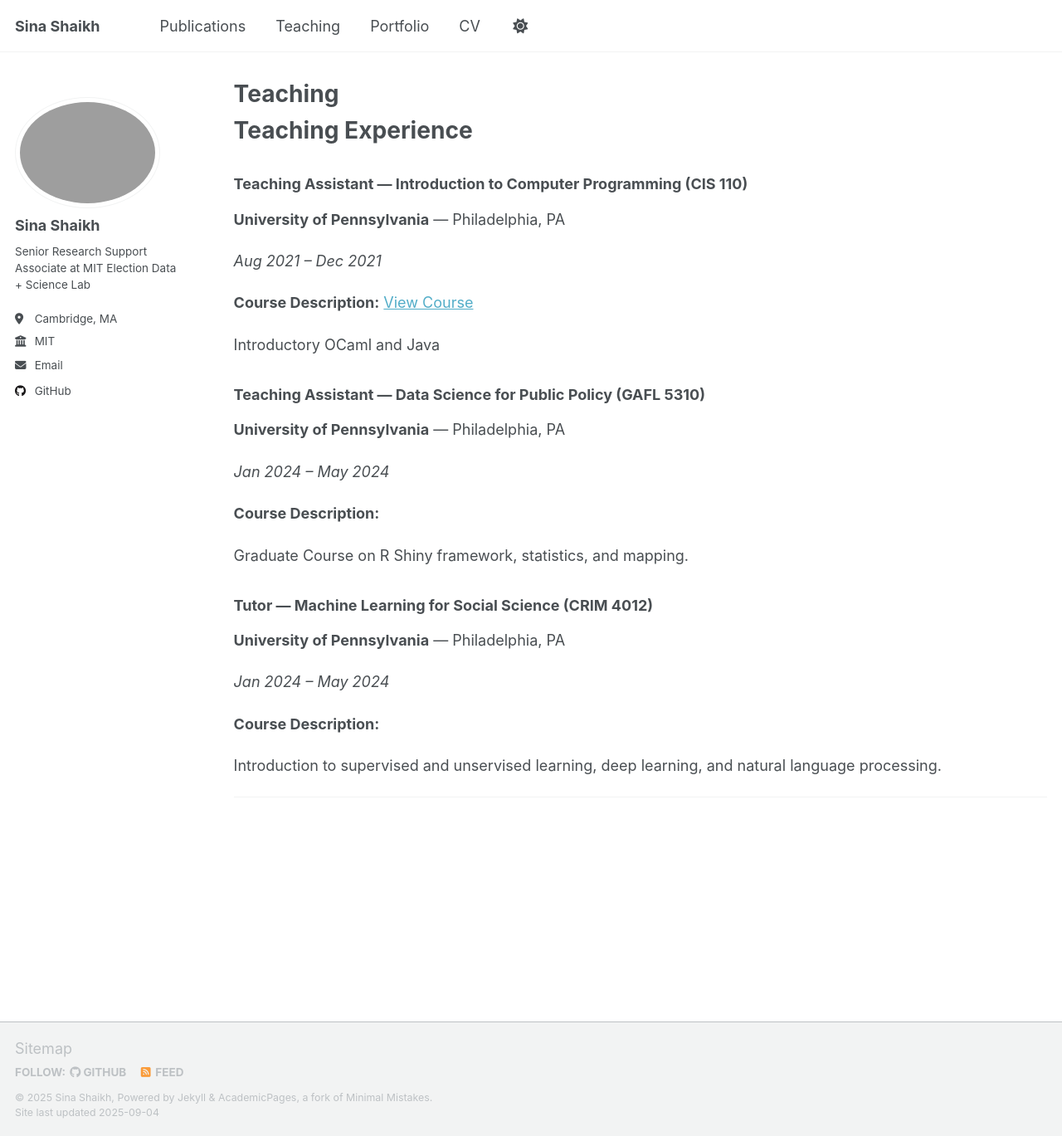
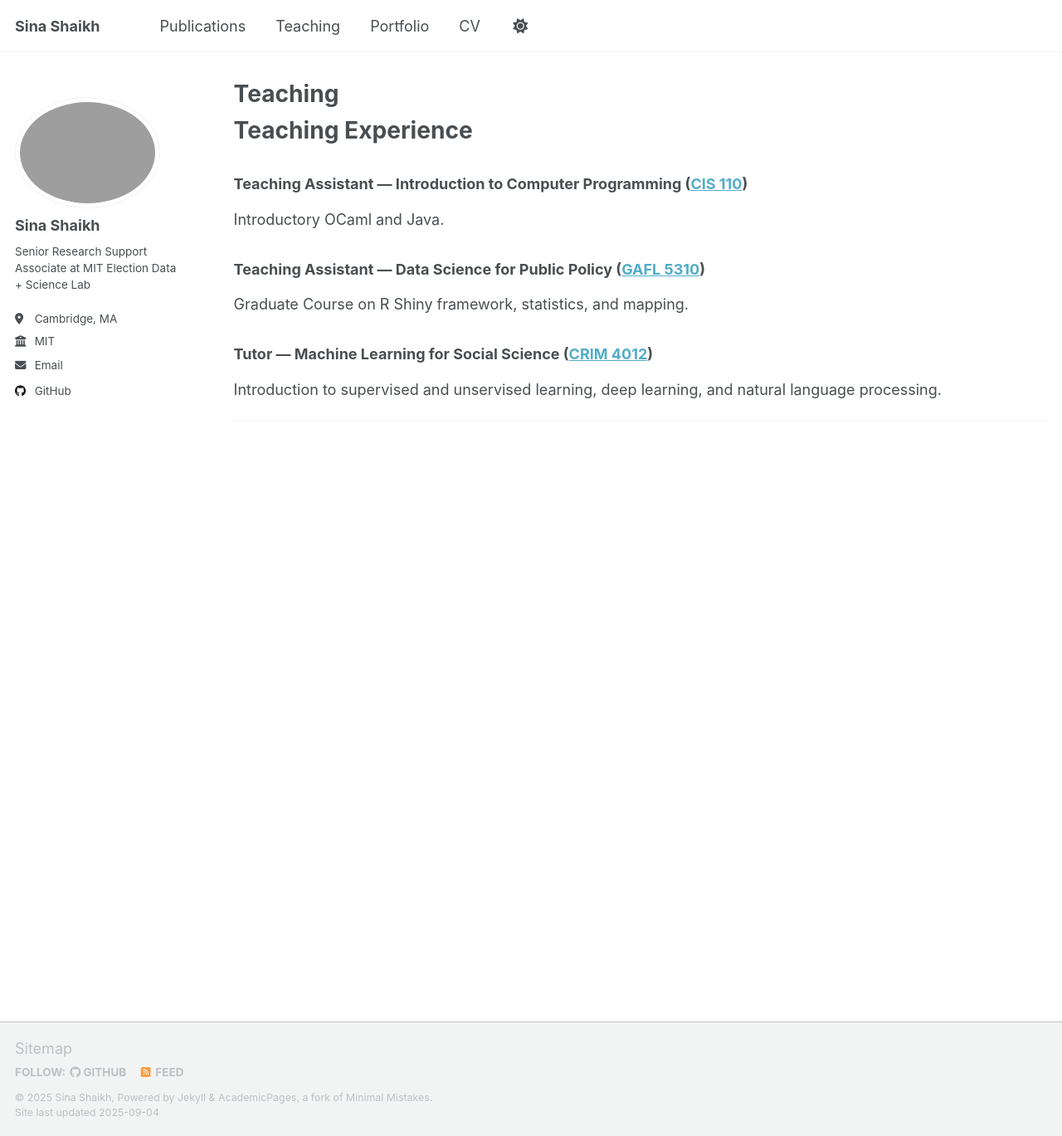
Before and after one commit to SinaShaikh/sinashaikh.github.io, a Jekyll site: the page built from _pages/teaching.html, in a window 1280 px wide and 1369 px high. Shown: the whole window at 83% size. Built offline with Jekyll 4.4.1, drawn with Linux system fonts in a browser that asks for light colours; a script that is not in the unit is left out.

Commit message:
Update teaching.html

```diff
--- a/_pages/teaching.html
+++ b/_pages/teaching.html
@@ -15,26 +15,17 @@ author_profile: true
 
  <div class="teaching-experiences">
   <div class="experience">
-    <h3>Teaching Assistant — Introduction to Computer Programming (CIS 110)</h3>
-    <p><strong>University of Pennsylvania</strong> — Philadelphia, PA</p>
-    <p><em>Aug 2021 – Dec 2021</em></p>
-    <p><strong>Course Description:</strong> <a href="[https://www.cis.upenn.edu/~cis110/current/py/index.html]">View Course</a></p>
-    <p>Introductory OCaml and Java</p>
+    <h3>Teaching Assistant — Introduction to Computer Programming (<a href="[https://www.cis.upenn.edu/~cis110/current/py/index.html]">CIS 110</a>)</h3>
+    <p>Introductory OCaml and Java.</p>
   </div>
 
   <div class="experience">
-    <h3>Teaching Assistant — Data Science for Public Policy (GAFL 5310)</h3>
-    <p><strong>University of Pennsylvania</strong> — Philadelphia, PA</p>
-    <p><em>Jan 2024 – May 2024</em></p>
-    <p><strong>Course Description:</strong></p>
+    <h3>Teaching Assistant — Data Science for Public Policy (<a href="[https://catalog.upenn.edu/courses/gafl/]">GAFL 5310</a>)</h3>
     <p>Graduate Course on R Shiny framework, statistics, and mapping.</p>
   </div>
 
   <div class="experience">
-    <h3>Tutor — Machine Learning for Social Science (CRIM 4012)</h3>
-    <p><strong>University of Pennsylvania</strong> — Philadelphia, PA</p>
-    <p><em>Jan 2024 – May 2024</em></p>
-    <p><strong>Course Description:</strong></p>
+    <h3>Tutor — Machine Learning for Social Science (<a href="[https://catalog.upenn.edu/courses/crim/]">CRIM 4012</a>)</h3>
     <p>Introduction to supervised and unservised learning, deep learning, and natural language processing.</p>
   </div>
 </div>
```
